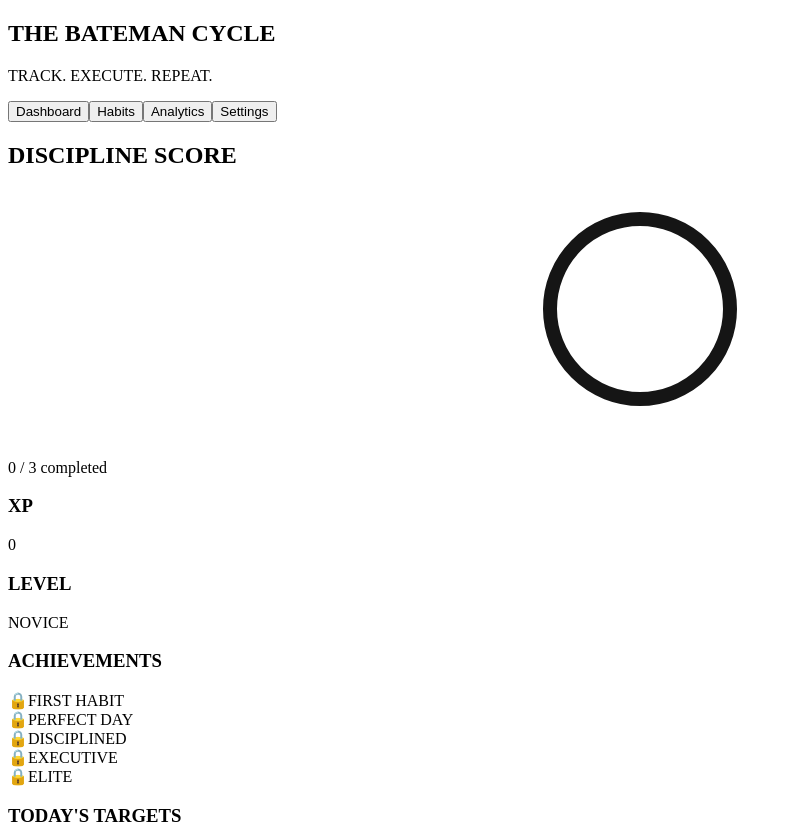
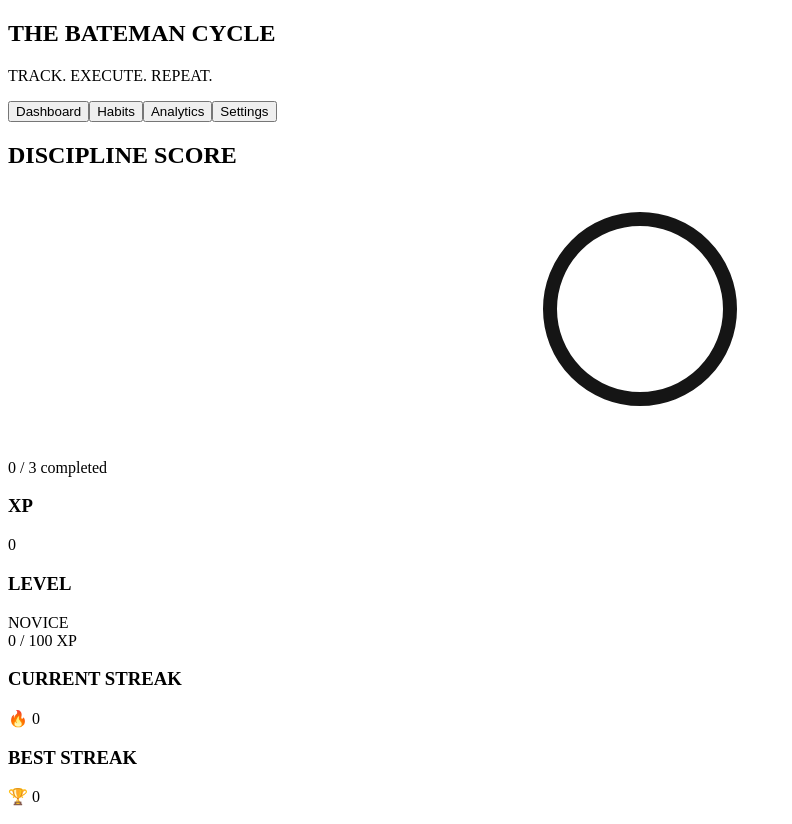
Before and after one commit to n42jr8hw57-debug/the-bateman-cycle, a React (Vite) app: page / in a window 1280 px wide. Shown: the top 824 px of the page, without its empty margins (0-792 px from the left). Built offline with nearby package versions, Linux system fonts and the light colour scheme; the HTML template or start-up script is replaced by a standard one.

Commit message:
Analytics page

```diff
--- a/package.json
+++ b/package.json
@@ -11,7 +11,8 @@
   "dependencies": {
     "framer-motion": "^12.40.0",
     "react": "^18.3.1",
-    "react-dom": "^18.3.1"
+    "react-dom": "^18.3.1",
+    "recharts": "^3.8.1"
   },
   "devDependencies": {
     "vite": "^5.4.0"
--- a/src/App.jsx
+++ b/src/App.jsx
@@ -4,6 +4,7 @@ import Sidebar from "./components/Sidebar"
 import Dashboard from "./components/Dashboard"
 import HabitList from "./components/HabitList"
 import AddHabit from "./components/AddHabit"
+import Analytics from "./components/Analytics"
 
 export default function App() {
 
@@ -78,6 +79,8 @@ export default function App() {
 
   const addHabit = (name) => {
 
+    if (!name.trim()) return
+
     setHabits([
       ...habits,
       {
@@ -112,13 +115,18 @@ export default function App() {
   }
 
   return (
+
     <div className="app">
 
-      <Sidebar setPage={setPage} />
+      <Sidebar
+        setPage={setPage}
+        page={page}
+      />
 
       <main className="main">
 
         {page === "dashboard" && (
+
           <Dashboard
             score={score}
             completed={completed}
@@ -127,11 +135,15 @@ export default function App() {
             level={level}
             habits={habits}
           />
+
         )}
 
         {page === "habits" && (
+
           <>
-            <AddHabit addHabit={addHabit} />
+            <AddHabit
+              addHabit={addHabit}
+            />
 
             <HabitList
               habits={habits}
@@ -140,23 +152,32 @@ export default function App() {
               editHabit={editHabit}
             />
           </>
+
         )}
 
         {page === "analytics" && (
-          <div className="card">
-            <h2>Analytics</h2>
-            <p>Coming soon...</p>
-          </div>
+
+          <Analytics />
+
         )}
 
         {page === "settings" && (
+
           <div className="card">
-            <h2>Settings</h2>
+
+            <h2>SETTINGS</h2>
+
+            <p>
+              More settings coming soon.
+            </p>
+
           </div>
+
         )}
 
       </main>
 
     </div>
+
   )
 }
--- /dev/null
+++ b/src/components/Analytics.jsx
@@ -0,0 +1,67 @@
+import React from "react"
+
+import {
+  ResponsiveContainer,
+  LineChart,
+  Line,
+  XAxis,
+  YAxis,
+  Tooltip
+} from "recharts"
+
+export default function Analytics() {
+
+  const data = [
+    { day:"Mon", score:40 },
+    { day:"Tue", score:60 },
+    { day:"Wed", score:50 },
+    { day:"Thu", score:80 },
+    { day:"Fri", score:70 },
+    { day:"Sat", score:90 },
+    { day:"Sun", score:100 }
+  ]
+
+  return (
+
+    <div>
+
+      <div className="card">
+
+        <h2>WEEKLY DISCIPLINE</h2>
+
+        <div
+          style={{
+            width:"100%",
+            height:"350px"
+          }}
+        >
+
+          <ResponsiveContainer>
+
+            <LineChart data={data}>
+
+              <XAxis dataKey="day" />
+
+              <YAxis />
+
+              <Tooltip />
+
+              <Line
+                type="monotone"
+                dataKey="score"
+                stroke="#ffffff"
+                strokeWidth={3}
+              />
+
+            </LineChart>
+
+          </ResponsiveContainer>
+
+        </div>
+
+      </div>
+
+    </div>
+
+  )
+}
--- a/src/components/Dashboard.jsx
+++ b/src/components/Dashboard.jsx
@@ -1,5 +1,4 @@
 import React from "react"
-
 import ProgressRing from "./ProgressRing"
 import Achievements from "./Achievements"
 
@@ -11,6 +10,22 @@ export default function Dashboard({
   level,
   habits
 }) {
+
+  const nextLevelXP = 100
+
+  const xpPercent = Math.min(
+    (xp / nextLevelXP) * 100,
+    100
+  )
+
+  const streaks = habits.map(h => h.streak || 0)
+
+  const currentStreak =
+    streaks.length > 0
+      ? Math.max(...streaks)
+      : 0
+
+  const bestStreak = currentStreak
 
   return (
     <div>
@@ -45,6 +60,43 @@ export default function Dashboard({
 
           <div className="big-stat">
             {level}
+          </div>
+
+          <div className="xp-info">
+            {xp} / {nextLevelXP} XP
+          </div>
+
+          <div className="xp-track">
+            <div
+              className="xp-fill"
+              style={{
+                width: `${xpPercent}%`
+              }}
+            />
+          </div>
+
+        </div>
+
+      </div>
+
+      <div className="stats-grid">
+
+        <div className="card stat-card">
+
+          <h3>CURRENT STREAK</h3>
+
+          <div className="big-stat">
+            🔥 {currentStreak}
+          </div>
+
+        </div>
+
+        <div className="card stat-card">
+
+          <h3>BEST STREAK</h3>
+
+          <div className="big-stat">
+            🏆 {bestStreak}
           </div>
 
         </div>
--- a/src/styles.css
+++ b/src/styles.css
@@ -55,12 +55,11 @@ body{
 /* CARDS */
 
 .card{
-  background:
-    linear-gradient(
-      180deg,
-      #121212,
-      #0d0d0d
-    );
+  background:linear-gradient(
+    180deg,
+    #121212,
+    #0d0d0d
+  );
 
   border:1px solid rgba(255,255,255,.05);
 
@@ -76,17 +75,19 @@ body{
 
 .card:hover{
   border-color:rgba(255,255,255,.08);
+  transform:translateY(-2px);
 }
 
 /* HERO */
 
 .hero{
   margin-bottom:24px;
+  text-align:center;
 }
 
 .hero h2{
   font-size:18px;
-  letter-spacing:1px;
+  letter-spacing:2px;
   opacity:.8;
 }
 
@@ -115,12 +116,40 @@ body{
 
 .stat-card h3{
   opacity:.55;
-  margin-bottom:20px;
+  margin-bottom:18px;
+  letter-spacing:1px;
 }
 
 .big-stat{
   font-size:42px;
   font-weight:800;
+}
+
+/* XP BAR */
+
+.xp-info{
+  margin-top:12px;
+  opacity:.65;
+  font-size:14px;
+}
+
+.xp-track{
+  width:100%;
+  height:10px;
+  background:#0a0a0a;
+  border-radius:999px;
+  overflow:hidden;
+  margin-top:12px;
+}
+
+.xp-fill{
+  height:100%;
+  background:linear-gradient(
+    90deg,
+    #ffffff,
+    #9c9c9c
+  );
+  transition:.4s;
 }
 
 /* TARGETS */
@@ -131,6 +160,7 @@ body{
 
 .targets-card h3{
   margin-bottom:24px;
+  letter-spacing:1px;
 }
 
 .target-row{
```
Also changed, not shown: 1 other file (tests, documents, lock files or other folders). Lines whose indentation alone changed are shown as unchanged.
